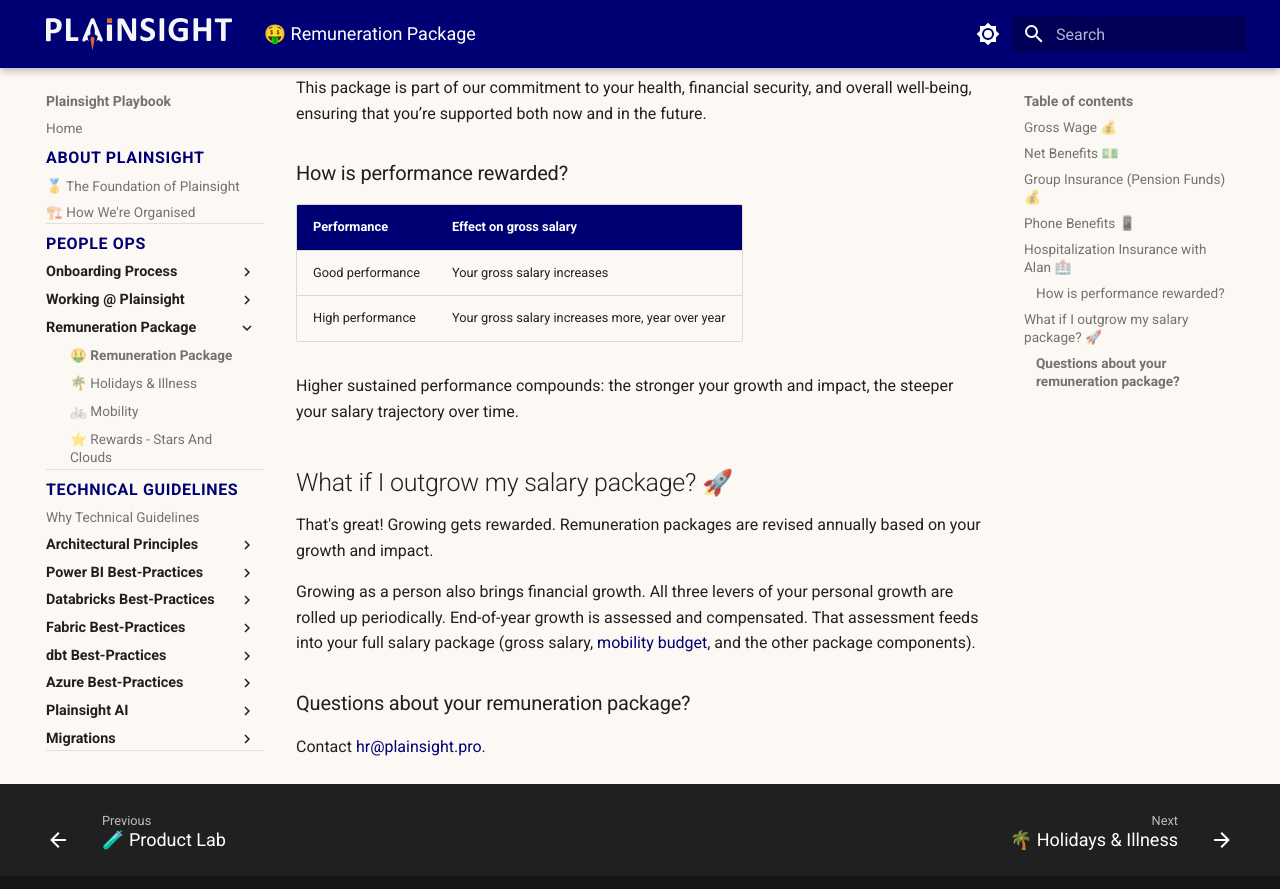
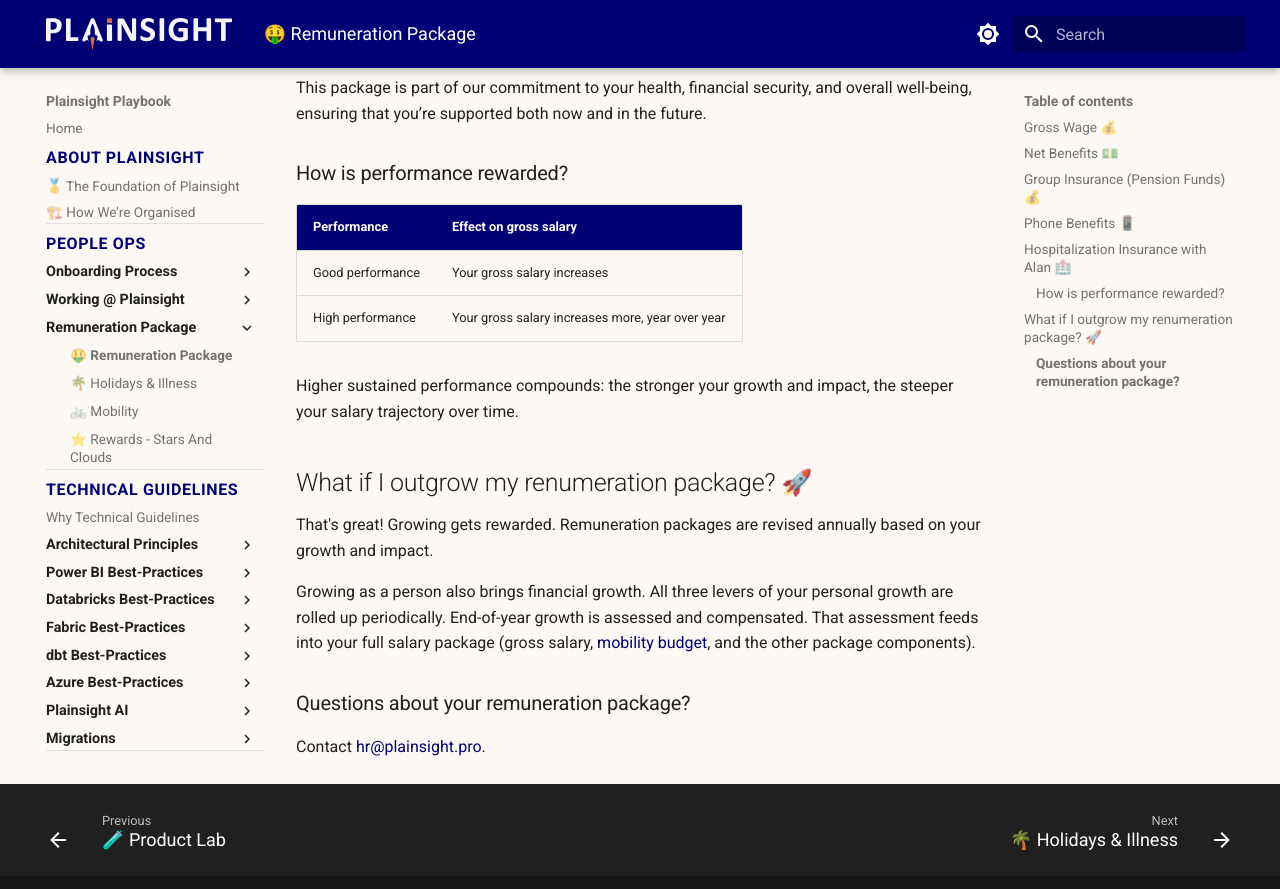
Before and after one commit to PlainsightPro/Vision-Playbook, an MkDocs documentation site: the page built from docs/people-ops/remuneration/remuneration-package.md, in a window 1280 px wide and 900 px high, scrolled down 1292 px. Shown: the top 889 px of the window. Built offline with MkDocs 1.6.1 and Material for MkDocs 9.7.7, drawn with Linux system fonts in a browser that asks for light colours.

Commit message:
Update remuneration-package.md

```diff
--- a/docs/people-ops/remuneration/remuneration-package.md
+++ b/docs/people-ops/remuneration/remuneration-package.md
@@ -43,7 +43,7 @@
 
 Higher sustained performance compounds: the stronger your growth and impact, the steeper your salary trajectory over time.
 
-## What if I outgrow my salary package? 🚀
+## What if I outgrow my renumeration package? 🚀
 
 That's great! Growing gets rewarded. Remuneration packages are revised annually based on your growth and impact.
 
```
